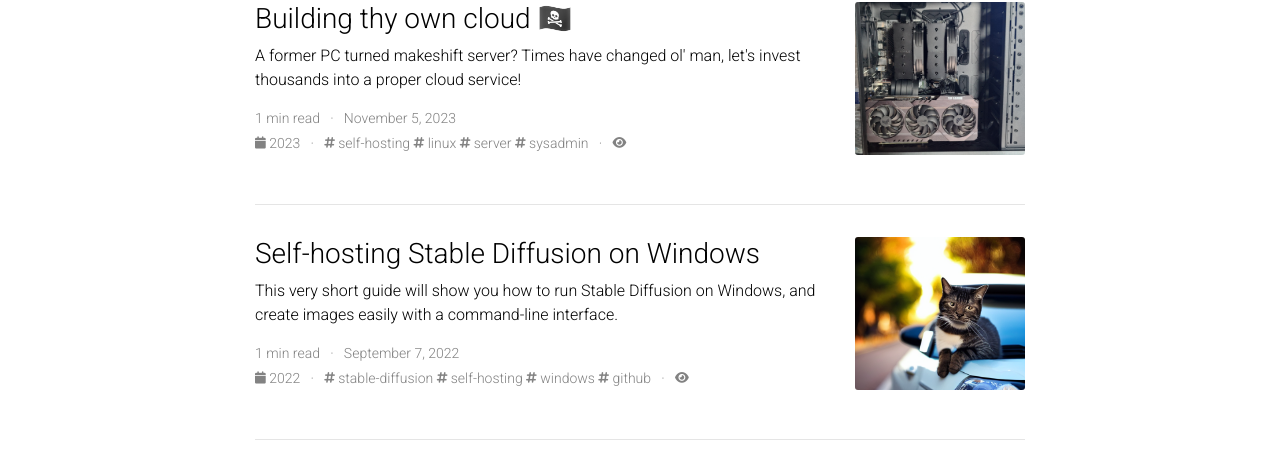
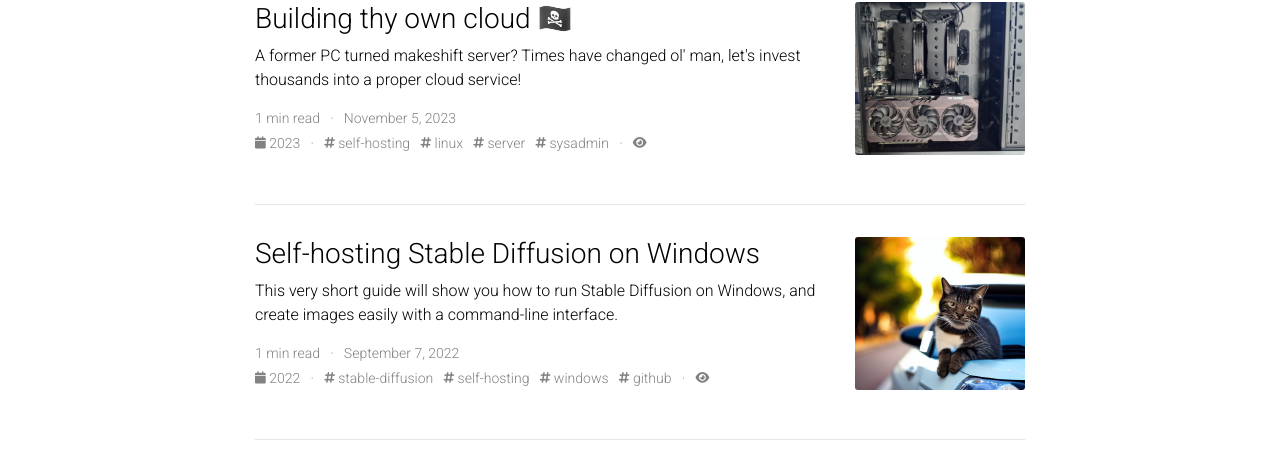
Before and after one commit to LilianBoulard/LilianBoulard.github.io, a Jekyll site: the page built from blog/index.html, in a window 1280 px wide. Shown: the part 383-858 px from the top of the page. Built offline with Jekyll 4.4.1, drawn with Linux system fonts in a browser that asks for light colours; the list of posts is cut into pages by our own code; comment, search, counter and statistics services are not loaded; a style sheet for code colours, icons or effects is not loaded.

Commit message:
Better spacing

```diff
--- a/blog/index.html
+++ b/blog/index.html
@@ -144,18 +144,18 @@
           &nbsp; &middot; &nbsp;
             {% for tag in post.tags %}
             <a href="{{ tag | slugify | prepend: '/blog/tag/' | prepend: site.baseurl}}">
-              <i class="fas fa-hashtag fa-sm"></i> {{ tag }}</a>
+              <i class="fas fa-hashtag fa-sm"></i> {{ tag }}</a> &nbsp;
               {% endfor %}
           {% endif %}
 
-          &nbsp; &middot; &nbsp;
+          &middot; &nbsp;
           <a class="views" data-article="{{ post.telemetry_id }}"><i class="fas fa-eye fa-sm"></i></a>
 
           {% if categories != "" %}
           &nbsp; &middot; &nbsp;
             {% for category in post.categories %}
             <a href="{{ category | slugify | prepend: '/blog/category/' | prepend: site.baseurl}}">
-              <i class="fas fa-tag fa-sm"></i> {{ category }}</a>
+              <i class="fas fa-tag fa-sm"></i> {{ category }}</a> &nbsp;
               {% endfor %}
           {% endif %}
     </p>
```
